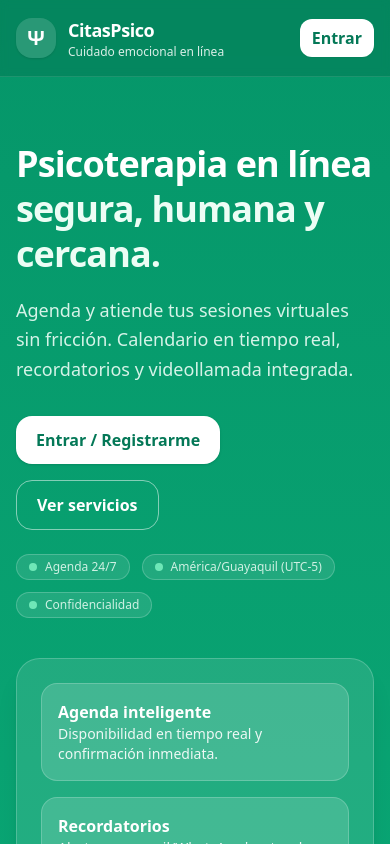
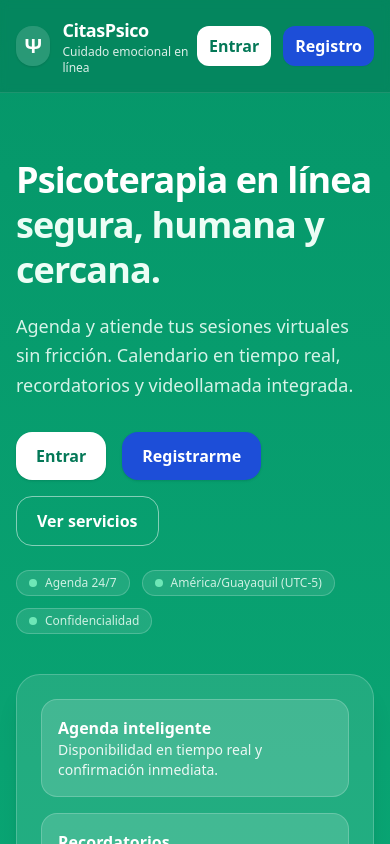
Before and after one commit to YoCarlos/Citas-Psicologia, a React (Vite) app in the folder web/: page / in a window 390 px wide. Shown: the top 844 px of the page. Built offline with nearby package versions, Linux system fonts and the light colour scheme; no server answers.

Commit message:
botones de registro

```diff
--- a/web/src/pages/Landing.jsx
+++ b/web/src/pages/Landing.jsx
@@ -38,15 +38,23 @@ export default function Landing() {
                         </Link>
                     </nav>
 
-                    {/* acción principal en móvil */}
-                    <div className="md:hidden">
+                    {/* acciones principales en móvil */}
+                    <div className="md:hidden flex items-center gap-3">
                         <Link
                             to="/login"
                             className="px-3 py-2 rounded-xl bg-white text-emerald-700 font-semibold shadow-sm"
                         >
                             Entrar
                         </Link>
+
+                        <Link
+                            to="/register"
+                            className="px-3 py-2 rounded-xl bg-blue-700 text-white font-semibold shadow-sm"
+                        >
+                            Registro
+                        </Link>
                     </div>
+
                 </div>
             </header>
 
@@ -67,8 +75,16 @@ export default function Landing() {
                                 to="/login"
                                 className="px-5 py-3 rounded-2xl bg-white text-emerald-700 font-semibold hover:opacity-90 shadow"
                             >
-                                Entrar / Registrarme
+                                Entrar
                             </Link>
+
+                            <Link
+                                to="/register"
+                                className="px-5 py-3 rounded-2xl bg-blue-700 text-white font-semibold hover:opacity-90 shadow"
+                            >
+                                Registrarme
+                            </Link>
+
                             <a
                                 href="#servicios"
                                 className="px-5 py-3 rounded-2xl border border-white/50 text-white font-semibold hover:bg-white/10"
@@ -76,6 +92,7 @@ export default function Landing() {
                                 Ver servicios
                             </a>
                         </div>
+
 
                         <div className="mt-6 flex flex-wrap items-center gap-3 text-xs text-emerald-50/85">
                             <span className="inline-flex items-center gap-2 rounded-full bg-white/10 px-3 py-1 border border-white/20">
```
